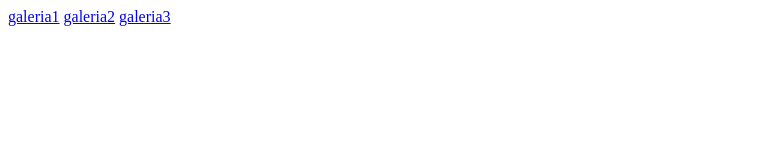
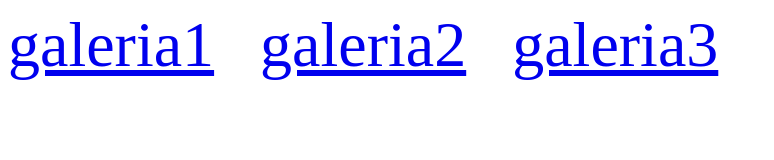
Before and after one commit to Riczins/galerias, a plain HTML site: page index.html in a window 1280 px wide. Shown: the whole page, without its empty margins (0-774 px from the left). Drawn offline with Linux system fonts and the light colour scheme.

Commit message:
estilização da pagina principal

```diff
--- a/index.html
+++ b/index.html
@@ -3,6 +3,8 @@
 <head>
     <meta charset="UTF-8">
     <meta name="viewport" content="width=device-width, initial-scale=1.0">
+
+    <link rel="stylesheet" href="style.css">
     <title>Document</title>
 </head>
 <body>
--- /dev/null
+++ b/style.css
@@ -0,0 +1,7 @@
+*{
+    font-size: 2rem;
+}
+
+a{
+    margin-right: 30px;
+}
```
